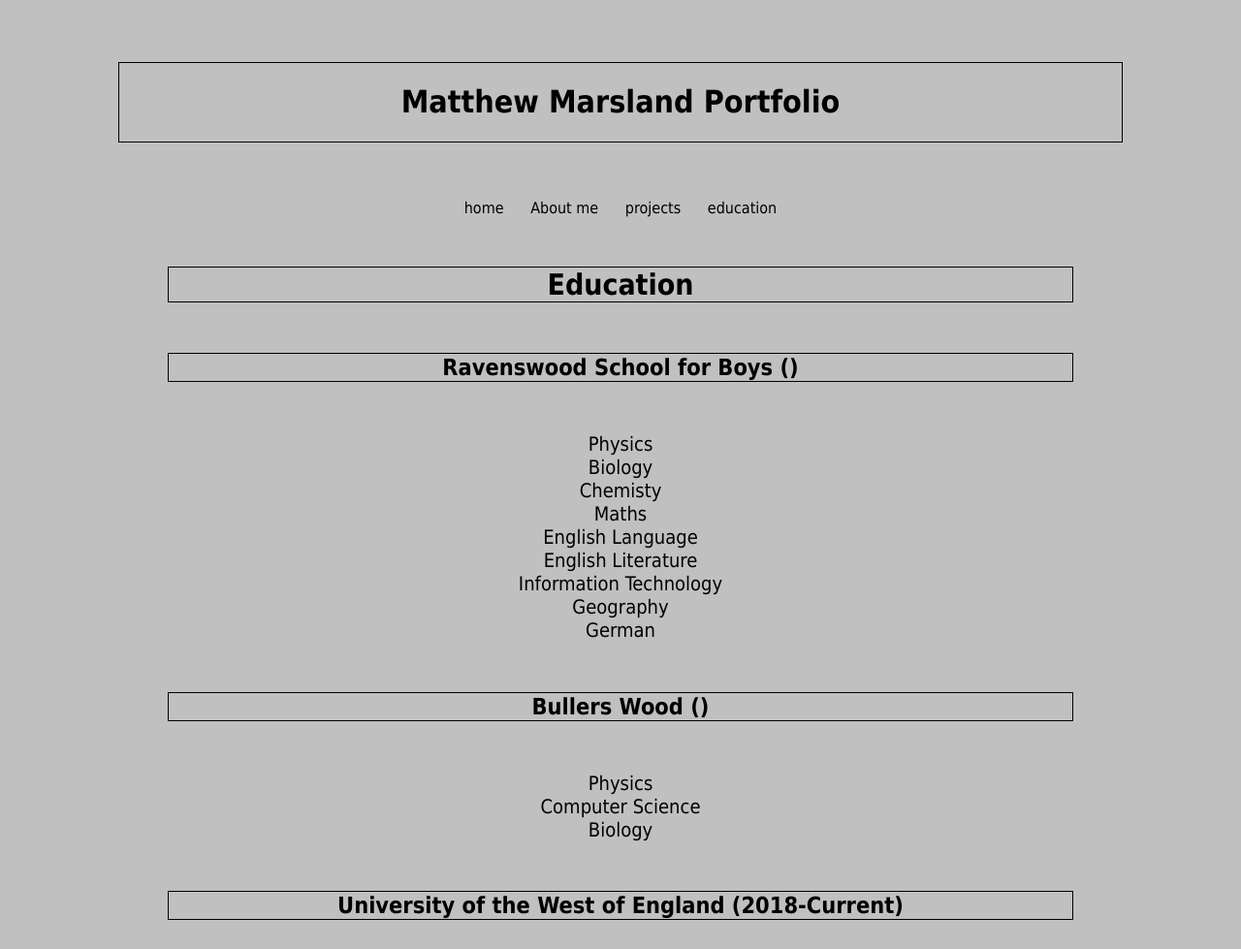
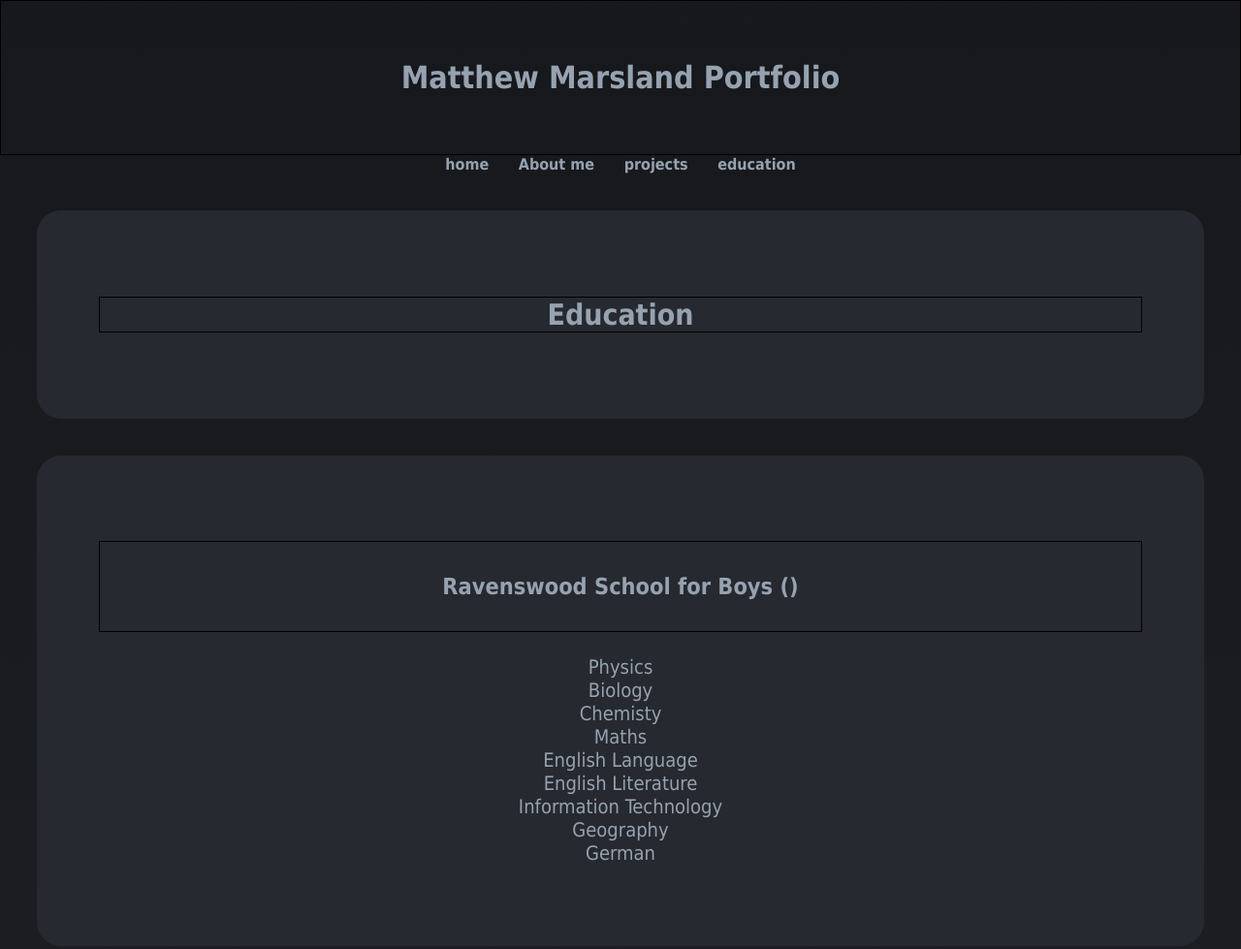
Before and after one commit to MMarsGit/Portfolio, a plain HTML site: page Pages/education.html in a window 1280 px wide. Shown: the top 979 px of the page at 97% size. Drawn offline with nearby package versions, Linux system fonts and the light colour scheme; a script that the page names is missing.

Commit message:
improve styling

```diff
--- a/Pages/education.html
+++ b/Pages/education.html
@@ -22,8 +22,9 @@
     </div>
 
     <div class="mainBody">
-        <h2 class="Title">Education</h2>
-
+        <h2 class="header">Education</h2>
+    </div>
+    <div class="mainBody">
         <div class="Education">
             <h3 class="Title">Ravenswood School for Boys ()</h3>
             <ul class="eduList">
@@ -38,7 +39,8 @@
             <li>German</li>
             </ul>
         </div>
-
+    </div>
+    <div class="mainBody">
         <div class="Education">
             <h3 class="Title">Bullers Wood ()</h3>
             <ul class="eduList">
@@ -47,7 +49,9 @@
                 <li>Biology</li>
             </ul>
         </div>
+    </div>
 
+    <div class="mainBody">
         <div class="Education">
             <h3 class="Title">University of the West of England (2018-Current)</h3>
             <h4 class="Title">Computer Science</h4>
--- a/Styles/mainStyle.css
+++ b/Styles/mainStyle.css
@@ -1,30 +1,39 @@
 body{
     font-family: Tahoma, sans-serif;
-    margin: 5%;
-    background-color: #c0c0c0;
+    margin: 0%;
+    background-image: linear-gradient(#16181c, #25272c);
+    color: #96a2b0;
 }
 
 .Title{
     text-align: center;
-    margin: 5%;
+    padding: 3%;
     border: 1px, solid, black;
     box-shadow:1px #808080;
+}
+
+.header{
+    text-align: center;
+    border: 1px, solid, black;
+    box-shadow:1px #808080;
+    background-color: #26292f;
 }
 
 .Nav{
     list-style-type: none;
     text-align: center;
+    font-weight: bold;
+
 }
 
 a{
     text-decoration: none;
-    color: black;
+    color: #96a2b0;
     padding: 1%;
 }
 
 hr{
     border: 0;
-    background-image: linear-gradient(to right, transparent, #CCC, transparent);
 }
 
 .project{
@@ -63,8 +72,10 @@ hr{
 .mainBody{
     font-size: 20px;
     text-align: justify;
-    Margin-left: 5%;
-    margin-right: 5%;
+    margin: 3%;
+    border-radius: 25px;
+    background-color: #26292f;
+    padding: 5%;
 }
 
 .eduList{
```
Also changed, not shown: Pages/about.html (+3 -1 lines), Pages/projects.html (+13 -14 lines), index.html (+3 -1 lines).
